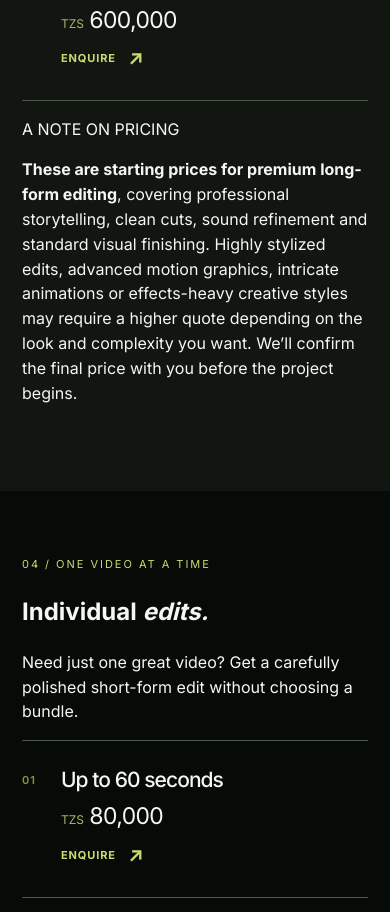
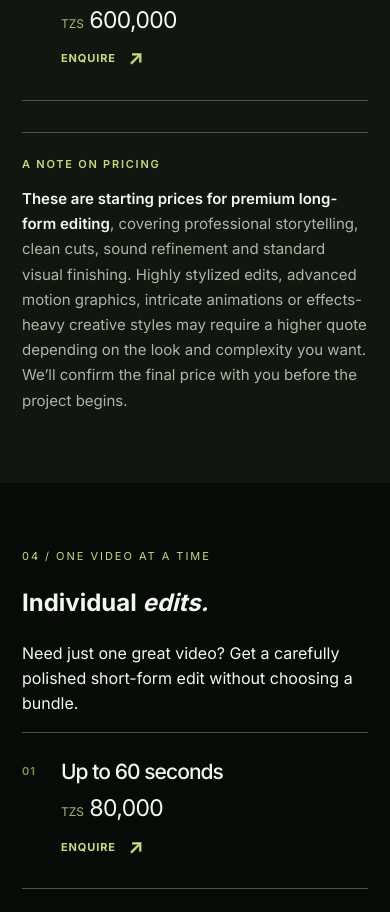
Before and after one commit to nellyjunior46-dotcom/viewfinity-art, a plain HTML site: page charges/video-editing/index.html in a window 390 px wide. Shown: the part 4507-5419 px from the top of the page. Drawn offline with Linux system fonts and the light colour scheme.

Commit message:
Style long-form price disclaimer for desktop and mobile

```diff
--- a/charges/styles.css
+++ b/charges/styles.css
@@ -566,3 +566,11 @@ body:has(.menu-overlay.is-open) .site-header .vf-brand-header .vf-logo-black{dis
 .vf-editing-option .vf-editing-select::after{flex:0 0 32px;width:32px;height:32px;font-size:18px}
 .vf-editing-bundle-footnote{font-size:12px;color:#A5B86A;line-height:1.4}
 @media(max-width:480px){.vf-editing-option .vf-editing-select{min-height:53px;font-size:11px}}
+
+
+/* Long-form pricing disclosure — intentional, understated editorial note */
+.vf-editing-starter-notice{display:grid;grid-template-columns:minmax(130px,.4fr) minmax(0,1.6fr);gap:clamp(24px,4vw,66px);align-items:start;margin-top:clamp(30px,4vw,60px);padding-top:clamp(25px,3vw,42px);border-top:1px solid #4B5748}
+.vf-editing-starter-notice .vf-editing-starter-label{margin:4px 0 0;font-size:11px;line-height:1.5;letter-spacing:.16em;font-weight:600;color:#CADA6F}
+.vf-editing-starter-notice p:last-child{max-width:820px;margin:0;color:#ABB8A5;font-size:clamp(15px,1.2vw,18px);line-height:1.72}
+.vf-editing-starter-notice strong{color:#F5F7F2;font-weight:570}
+@media(max-width:760px){.vf-editing-starter-notice{display:block;margin-top:31px;padding-top:23px}.vf-editing-starter-notice .vf-editing-starter-label{margin:0 0 14px}.vf-editing-starter-notice p:last-child{font-size:15px;line-height:1.68}}
```
